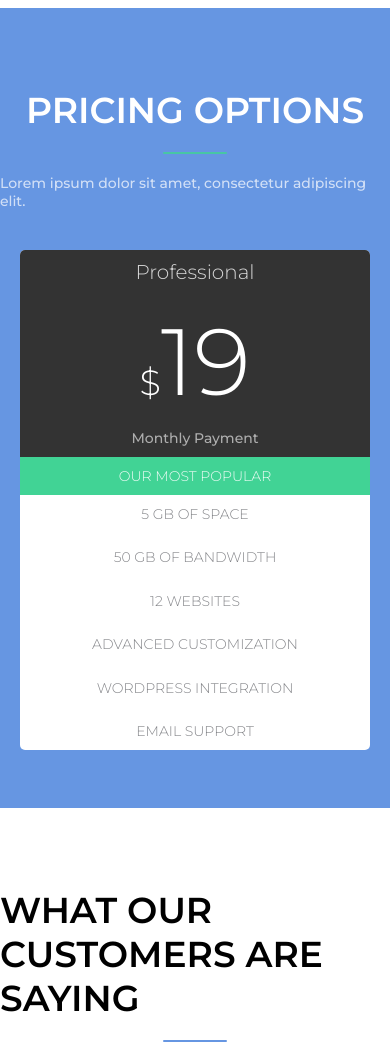
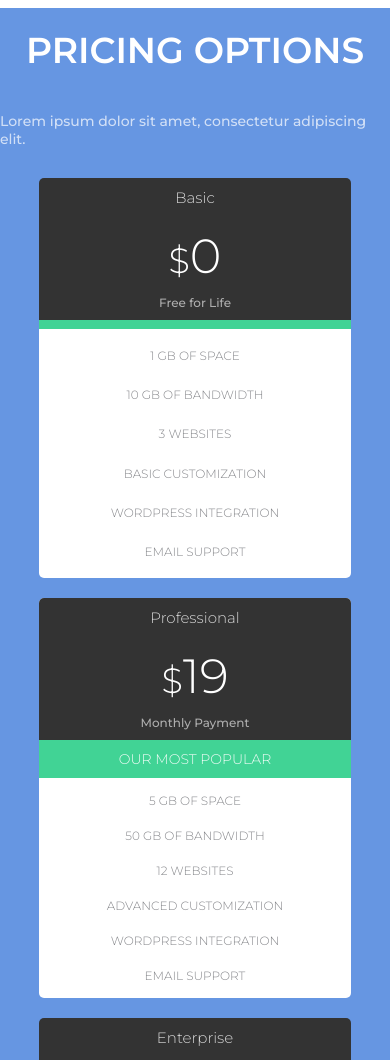
Before and after one commit to vkurilo/Egzaminas, a website: page index.html in a window 390 px wide. Shown: the part 3115-4175 px from the top of the page. Drawn offline with nearby package versions, Linux system fonts and the light colour scheme.

Commit message:
prices media done

```diff
--- a/scss/pricing.scss
+++ b/scss/pricing.scss
@@ -11,10 +11,11 @@
     .info-1 {
       display: flex;
       flex-direction: column;
-      height: 200px;
+      height: 100px;
       justify-content: center;
       align-items: center;
-      margin-top: 80px;
+      padding-top:80px;
+      padding-bottom: 50px;
 
       h2 {
         color: white;
@@ -40,11 +41,11 @@
       height: 700px;
       display: flex;
       justify-content: center;
-     flex-wrap: wrap;
+       flex-wrap: wrap;
       .wrapper {
 
           display: flex;
-          justify-content: center;
+
           gap:40px;
 
         .price-1 {
@@ -56,14 +57,15 @@
           width: 350px;
           background: white;
           border-radius: 20px;
+          padding-top: 60px;
+          background: #6696e2;
           .divider {
               width: 100%;
               height: 14px;
               background: #41D395;
             }
 
-          padding-top: 60px;
-          background: #6696e2;
+
           .info{
               background: #333333;
               width: 100%;
@@ -179,7 +181,7 @@
               display: flex;
               flex-direction: column;
               justify-content: space-between;
-              font-size: 14px;
+
               h3{
                   padding: 10px 0;
                   color:#86878B;
@@ -193,3 +195,130 @@
       }
     }
   }
+
+  @media (max-width: 1160px){
+    .section-3{
+      .container-1{
+        .wrapper{
+          gap:20px;
+          .price-1{
+            width:300px;
+          }
+          .price-2{
+            width:300px;
+          }
+        }
+      }
+    }
+  }
+
+  @media (max-width: 1020px){
+    .section-3{
+      .container-1{
+        .wrapper{
+          gap:20px;
+          .price-1{
+            width:250px;
+          }
+          .price-2{
+            width:250px;
+          }
+        }
+      }
+    }
+  }
+
+
+  @media (max-width: 845px){
+    .section-3{
+      .container-1{
+        .wrapper{
+          gap:20px;
+          .price-1{
+            width:250px;
+            height:400px;
+            .info{
+              h2{
+                font-size: 48px;
+              }
+              h3{
+                font-size: 15px;
+              }
+              p{
+                font-size: 12px;
+              }
+            }
+            .info-about-purchase{
+              justify-content: space-evenly;
+              h3{
+                font-size: 12px;
+                padding: 5px 0;
+              }
+            }
+          }
+          .price-2{
+            width:250px;
+            height:400px;
+            .info{
+              h2{
+                font-size: 48px;
+              }
+              h3{
+                font-size: 15px;
+              }
+              p{
+                font-size: 12px;
+              }
+          }
+          .info-about-purchase{
+            justify-content: space-evenly;
+
+            h3{
+              font-size: 12px;
+              padding: 5px 0;
+            }
+          }
+        }
+      }
+    }
+  }
+}
+
+@media (max-width: 800px){
+  .section-3{
+    height:1450px;
+    .container-1{
+      width: 100%;
+
+      .wrapper{
+        flex-direction: column;
+        max-width: 80%;
+        .price-1{
+          padding: 0;
+        }
+      }
+
+    }
+  }
+}
+
+@media (max-width: 470px){
+  .section-3{
+    width: 100%;
+    .container-1{
+      width: 100%;
+
+      .wrapper{
+        flex-direction: column;
+        width: 100%;
+        .price-1{
+          width: 100%;
+        }
+        .price-2{
+          width: 100%;
+        }
+      }
+
+    }
+  }
+}
```
Also changed, not shown: app/css/style.css.
